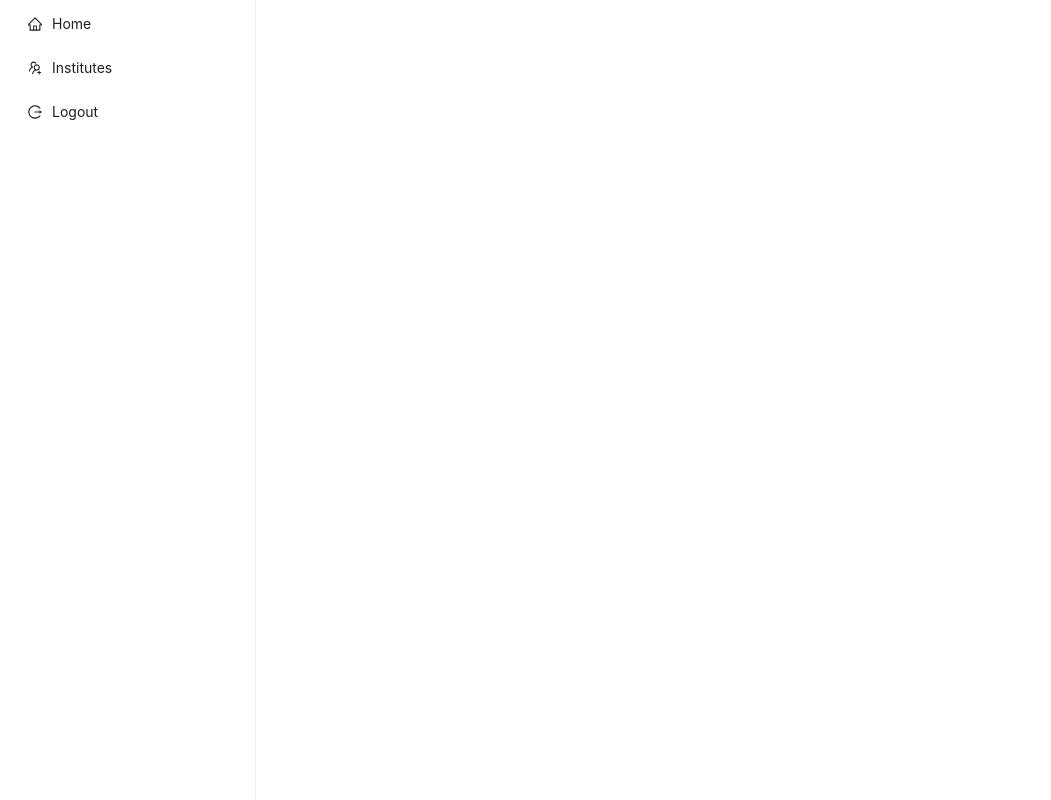
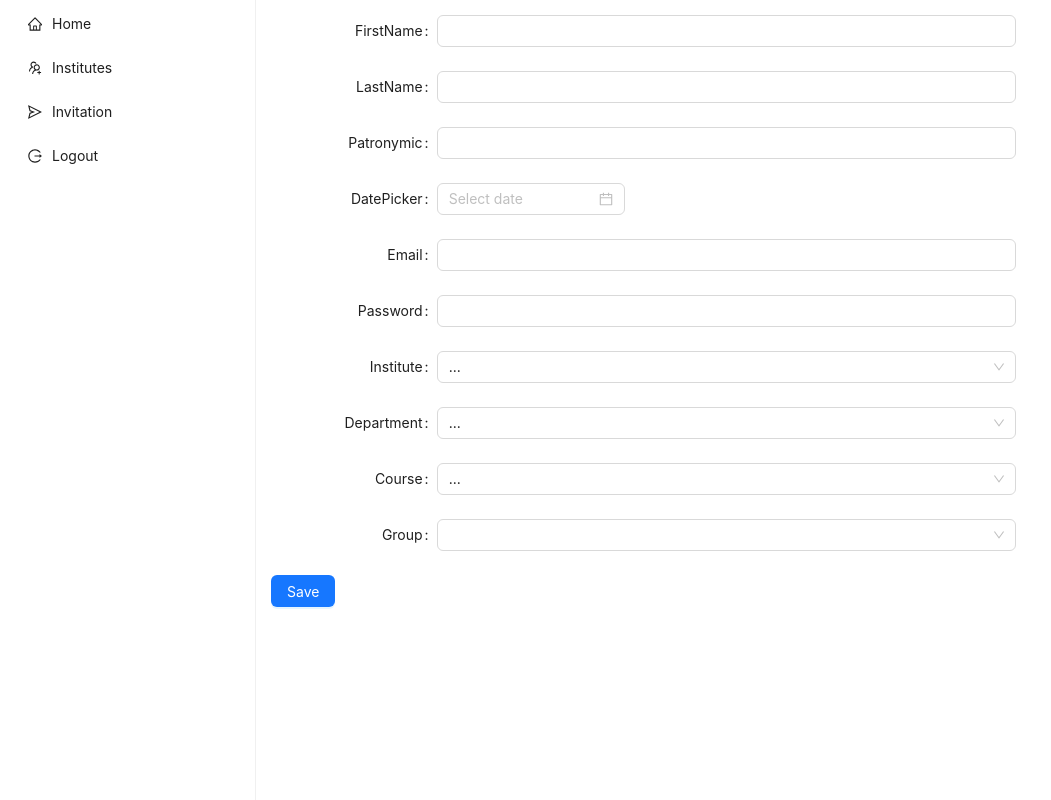
Before and after one commit to Siranush-0194/U-Team-Front, a React (Create React App) app: page /dashboard/invitation in a window 1280 px wide. Shown: the whole page, without its empty margins (0-1051 px from the left). Built offline with nearby package versions, Linux system fonts and the light colour scheme; no server answers; sample sign-in values are in the browser's storage.

Commit message:
reset password

```diff
--- a/package.json
+++ b/package.json
@@ -3,6 +3,7 @@
   "version": "0.1.0",
   "private": true,
   "dependencies": {
+    "@ant-design/icons": "^4.8.0",
     "@reduxjs/toolkit": "^1.9.0",
     "@testing-library/jest-dom": "^5.16.5",
     "@testing-library/react": "^13.4.0",
--- a/src/App.js
+++ b/src/App.js
@@ -8,6 +8,7 @@ import { useTranslation } from 'react-i18next';
 
 // Components
 import Login from "./components/Login";
+import ResetPassword from './pages/Dashboard/Invitation/resetPass';
 
 function App() {
   const { i18n } = useTranslation();
@@ -32,6 +33,7 @@ function App() {
 
       <section>
         <Login />
+
       </section>
     </div>
   );
--- a/src/components/Menu/index.jsx
+++ b/src/components/Menu/index.jsx
@@ -2,7 +2,7 @@ import React, { useMemo, useState } from 'react';
 import { Menu, Modal } from 'antd';
 import { useDispatch } from 'react-redux';
 import { useHistory } from 'react-router-dom';
-import { UsergroupAddOutlined, LogoutOutlined, HomeOutlined } from '@ant-design/icons';
+import { UsergroupAddOutlined, LogoutOutlined, HomeOutlined, SendOutlined } from '@ant-design/icons';
 
 import axios from '../../axios';
 
@@ -13,7 +13,7 @@ function getItem(label, key, icon, children, type) {
 const items = [
     getItem('Home', 'home', <HomeOutlined />),
     getItem('Institutes', 'institutes', <UsergroupAddOutlined />),
-
+    getItem('Invitation', 'invitation', <SendOutlined/> ),
     getItem('Logout', 'logout', <LogoutOutlined />),
 ];
 
@@ -27,6 +27,8 @@ const NavBar = () => {
         return {
             home: () => history.push("/dashboard"),
             institutes: () => history.push("/dashboard/institutes"),
+            invitation: () => history.push("/dashboard/invitation"),
+
 
             logout: async (action) => {
                 try {
--- a/src/index.js
+++ b/src/index.js
@@ -21,6 +21,8 @@ import PageNotFound from "./pages/PageNotFound";
 
 // Private
 import Dashboard from "./pages/Dashboard/index";
+import ResetPassword from './pages/Dashboard/Invitation/resetPass';
+
 
 const root = ReactDOM.createRoot(document.getElementById('root'));
 root.render(
@@ -38,6 +40,10 @@ root.render(
             <Dashboard />
           </PrivateRoute>
 
+          <PublicRoute path="/accept/invitation/:token">
+            <ResetPassword/>
+          </PublicRoute>
+
           <Route path="*">
             <PageNotFound />
           </Route>
--- /dev/null
+++ b/src/pages/Dashboard/Institutes/course.jsx
@@ -0,0 +1,45 @@
+import React, { useEffect, useState } from 'react';
+import { useParams } from 'react-router-dom';
+import { Table } from 'antd';
+
+import axios from "../../../axios";
+import { Link } from 'react-router-dom';
+
+const Courses = () => {
+    const { courseId } = useParams();
+
+    const [courses, setCourses] = useState(null);
+
+    useEffect(() => {
+        console.log(courseId);
+        axios.get(`api/department/get/${courseId}/courses`).then((response) => {
+            setCourses(response.data)
+        }).catch(() => setCourses([]));
+
+    }, []);
+
+    return (
+        <div className='course'>
+            {!courseId
+                ? <></>
+                : <Table
+                    rowKey="id"
+                    dataSource={courses}
+                    columns={[
+                        {
+                            title: 'ID',
+                            dataIndex: 'id',
+                            key: 'id',
+                        },
+                        {
+                            title: 'Number',
+                            dataIndex: 'number',
+                            key: 'number',
+                            render: (number, row) => <Link to={`/dashboard/institutes/departments/${courseId}/${row.id}`}>{number}</Link>
+                        }
+                    ]} />}
+        </div>
+    );
+}
+
+export default Courses;
--- a/src/pages/Dashboard/Institutes/single.jsx
+++ b/src/pages/Dashboard/Institutes/single.jsx
@@ -3,23 +3,24 @@ import { useParams } from 'react-router-dom';
 import { Table } from 'antd';
 
 import axios from "../../../axios";
-import { Link } from 'react-router-dom';
+import { Link, Route } from 'react-router-dom';
+import Courses from './course';
 
 // import "./style.scss";
 
-const Institute = () => {
-    const { id } = useParams();
+const Departments = () => {
+    const { instituteId } = useParams();
 
     const [departments, setDepartments] = useState(null);
 
     useEffect(() => {
-        axios.get(`/api/institute/get/${id}/departments`).then((response) => {
+        axios.get(`/api/institute/get/${instituteId}/departments`).then((response) => {
             setDepartments(response.data)
         }).catch(() => setDepartments([]));
     }, []);
 
     return (
-        <div className='institute'>
+        <div className='department'>
             {!departments
                 ? <></>
                 : <Table
@@ -35,12 +36,14 @@ const Institute = () => {
                             title: 'Name',
                             dataIndex: 'name',
                             key: 'name',
-                            render: (name, row) => <Link to={`/dashboard/institutes/${id}/${row.id}`}>{name}</Link>
+                            render: (name, row) => <Link to={`/dashboard/institutes/${instituteId}/${row.id}`}>{name}</Link>
                         }
                     ]} />}
+            <Route path='/dashboard/institutes/:instituteId/:departmentId'>
+                <Courses />
+            </Route>
         </div>
     );
 }
 
-
-export default Institute;
+export default Departments;
--- /dev/null
+++ b/src/pages/Dashboard/Invitation/Invitation.jsx
@@ -0,0 +1,187 @@
+
+
+import React, { useState,useEffect } from 'react';
+import axios from '../../../axios';
+
+import {
+  Form,
+  Input,
+  Button,
+  Select,
+  Cascader,
+  DatePicker,
+  InputNumber,
+  TreeSelect
+} from 'antd';
+
+
+const { RangePicker } = DatePicker;
+const { TextArea } = Input;
+const Invitation = () => {
+  const [form] = Form.useForm();
+
+  const [componentDisabled, setComponentDisabled] = useState(true);
+  const onFormLayoutChange = ({ disabled }) => {
+    setComponentDisabled(disabled);
+  };
+
+    const [institutes, setInstitutes] = useState(null);
+    const [ departments, setDepartments ] = useState({});
+    const [selectInstitute, setSelectInstitute] = useState(null);
+    const [ course, setCourse] = useState({});
+    const [selectDepartments, setSelectDepartments] = useState(null);
+    const [selectGroup, setSelectGroup] = useState(null);
+
+  useEffect(() => {
+    axios.get("/api/institute/get").then((response) => {
+      setInstitutes(response.data.map(institute => ({
+        value: institute.id,
+        label: institute.name
+      })))
+    }).catch(() => setInstitutes([]));
+
+    axios.get("/api/group/get").then((response) => {
+      let data = [];
+
+      if (response.data) {
+        response.data.forEach(group => {
+          if (!group.parentId) {
+            data.push({
+              value: group.id,
+              label: group.number,
+              children: []
+            })
+          } else {
+              let findData = data.find(item => item.value === group.parentId);
+
+              findData.children.push({
+                  value: group.id,
+                  label: group.number
+              })
+          }
+
+          setSelectGroup(data)
+        });
+      }
+    });
+  }, []);
+
+  const handleChangeInstitute = (value) => {
+    setSelectInstitute(value);
+
+    if (!departments[value]) {
+      axios.get(`/api/institute/get/${value}/departments`).then((response) => {
+        setDepartments({
+          ...departments,
+          [value]: response.data.map(department => ({
+            value: department.id,
+            label: department.name
+          }))
+        })
+      }).catch(() => setDepartments([]));
+    }
+  };
+
+  const handleChangeDepartments = (value) => {
+    setSelectDepartments(value);
+
+    if (!course[value]) {
+      axios.get(`/api/department/get/${value}/courses`).then((response) => {
+        setCourse({
+          ...course,
+          [value]: response.data.map(course => ({
+            value: course.id,
+            label: course.name
+          }))
+        })
+      }).catch(() => setDepartments([]));
+    }
+  };
+
+  const onFinish = async () => {
+      const values = await form.validateFields();
+      values.birthDate = values['birthDate'].format('YYYY-MM-DD')
+      axios.post(`/send-invitation`, values).then((response) => {
+        console.log(response);
+      })
+
+      // values
+  }
+
+  return (
+    <>
+      <Form
+      form={form}
+        labelCol={{
+          span: 4,
+        }}
+        wrapperCol={{
+          span: 14,
+        }}
+        layout="horizontal"
+        onFinish={onFinish}
+        onValuesChange={onFormLayoutChange}
+      >
+
+
+        <Form.Item label="FirstName" name='firstName' >
+          <Input />
+        </Form.Item>
+
+        <Form.Item label="LastName" name='lastName'>
+          <Input  />
+        </Form.Item>
+
+        <Form.Item label="Patronymic"  name='patronymic'>
+          <Input />
+        </Form.Item>
+
+        <Form.Item label="DatePicker"  name='birthDate'>
+          <DatePicker />
+        </Form.Item>
+
+        <Form.Item label="Email"  name='email'>
+          <Input />
+        </Form.Item>
+
+        <Form.Item
+          name='password'
+         label="Password"
+
+         >
+          <Input type="password"/>
+        </Form.Item>
+
+        <Form.Item label="Institute" name='instituteId'>
+            <Select  defaultValue="..." options={institutes} onChange={handleChangeInstitute} />
+        </Form.Item>
+
+        <Form.Item label="Department" name='departmentId'>
+          <Select  defaultValue="..." options={departments[selectInstitute]} onChange={handleChangeDepartments} />
+        </Form.Item>
+
+        <Form.Item label="Course" name='courseId'>
+          <Select defaultValue="..." options={course[selectDepartments]} />
+
+        </Form.Item>
+
+
+        <Form.Item label="Group" name='groupId'>
+          <TreeSelect
+
+            treeData={selectGroup}
+          />
+        </Form.Item>
+        <Form.Item>
+          <Button type="primary" htmlType="submit" className="submit-form-button">
+            Save
+          </Button>
+        </Form.Item>
+
+      </Form>
+    </>
+
+  );
+};
+
+export default () => <Invitation/>;
--- /dev/null
+++ b/src/pages/Dashboard/Invitation/resetPass.jsx
@@ -0,0 +1,89 @@
+import React, { useState, useEffect } from "react";
+import { Input, Form, Button, Card } from "antd";
+
+import { useParams } from "react-router-dom";
+import axios from "../../../axios";
+
+const ResetPassword = () => {
+  const { token } = useParams()
+  const [user, setUser] = useState(null);
+
+  console.log(token);
+
+  useEffect(() => {
+    axios.get(`/accept/invitation?token=${token}`).then((response) => {
+      setUser(response.data[0])
+    }).catch(() => setUser([token]));
+  }, [token]);
+  console.log(token)
+  const onFinish = (values) => {
+    console.log(values);
+
+    values.token = token;
+    values.password_confirmation = values.confirm;
+
+    delete values.confirm;
+
+    axios.post('/accept/invitation', values).then((response) => {
+      console.log(response);
+    })
+  }
+
+  return (
+
+    <>
+      {!user ? <></> : <Card title={ user.firstName + ' ' + user.lastName + '' + user.email} style={{ width: 600 }}>
+
+        <Form onFinish={onFinish}>
+          <Form.Item
+            name="password"
+            label="Password"
+            rules={[
+              {
+                required: true,
+                message: 'Please input your password!',
+              },
+            ]}
+            hasFeedback
+          >
+            <Input.Password />
+          </Form.Item>
+
+          <Form.Item
+            name="confirm"
+            label="Confirm Password"
+            dependencies={['password']}
+            hasFeedback
+            rules={[
+              {
+                required: true,
+                message: 'Please confirm your password!',
+              },
+              ({ getFieldValue }) => ({
+                validator(_, value) {
+                  if (!value || getFieldValue('password') === value) {
+                    return Promise.resolve();
+                  }
+                  return Promise.reject(new Error('The two passwords that you entered do not match!'));
+                },
+              }),
+            ]}
+          >
+            <Input.Password />
+          </Form.Item>
+
+          <Form.Item >
+            <Button type="primary" htmlType="submit">
+              Register
+            </Button>
+          </Form.Item>
+        </Form>
+      </Card>}
+
+
+    </>
+  )
+}
+
+
+export default ResetPassword;
--- a/src/pages/Dashboard/index.jsx
+++ b/src/pages/Dashboard/index.jsx
@@ -1,13 +1,17 @@
 import React from 'react';
 import { Route } from "react-router-dom";
+
 
 import "./style.scss";
 
 // Pages
 import Institutes from './Institutes';
+import Invitation from './Invitation/Invitation';
+
 
 // Components
 import Menu from '../../components/Menu';
+import ResetPassword from './Invitation/resetPass';
 
 const Dashboard = () => {
   return (
@@ -24,6 +28,10 @@ const Dashboard = () => {
           <Route path="/dashboard/institutes">
             <Institutes />
           </Route>
+
+          <Route path='/dashboard/invitation'>
+            <Invitation/>
+          </Route>
       </section>
     </div>
   );
```
Also changed, not shown: src/pages/Dashboard/Institutes/index.jsx (+22 -7 lines).
